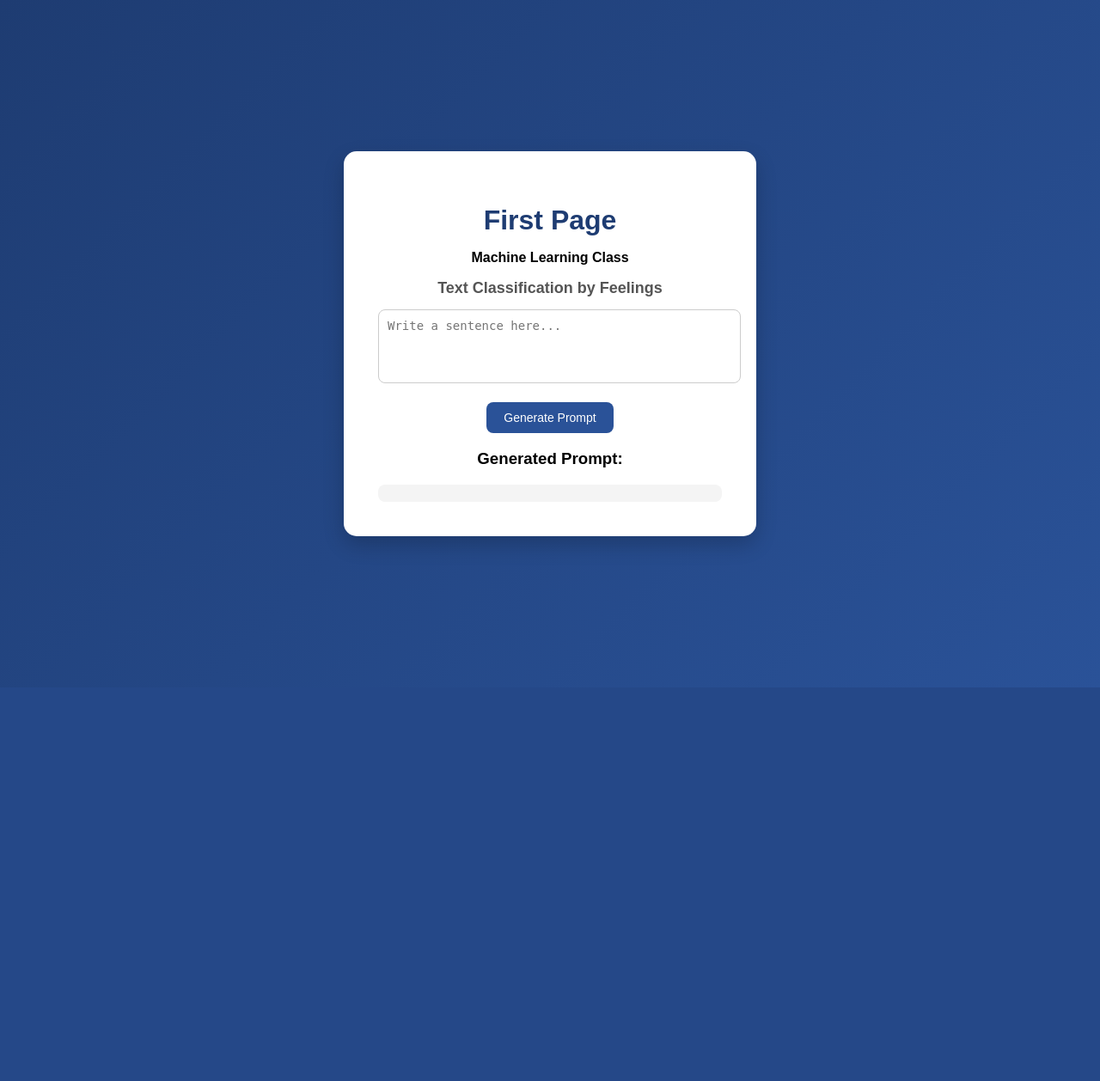
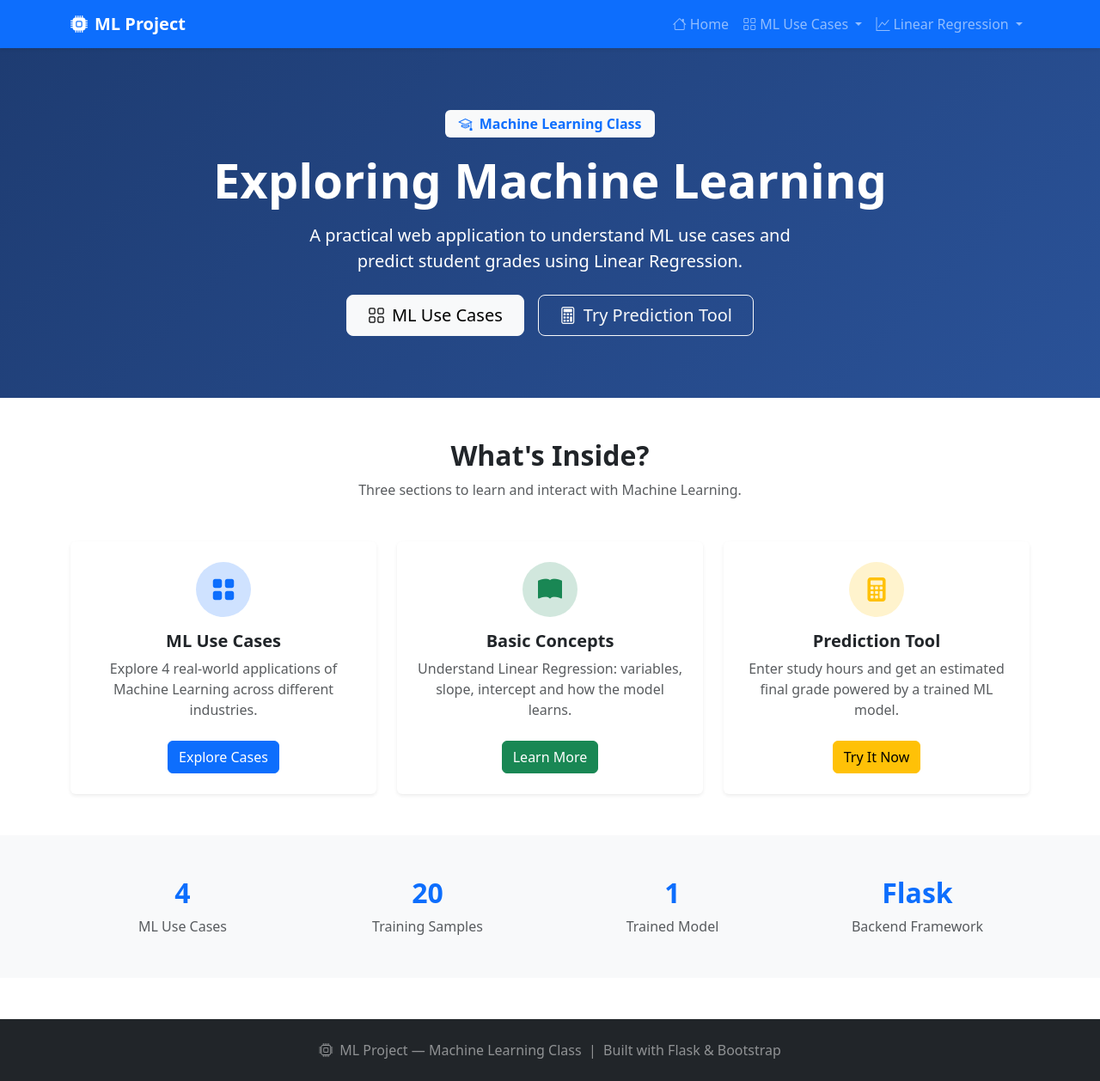
Before and after one commit to YAraNIC/app, a Flask app: template templates/index.html in a window 1280 px wide. Shown: the whole page at 86% size. Before the commit the page ends 800 px from the top, so only its background shows below. Run offline with Flask 3, Linux system fonts and the light colour scheme; the template is opened without the code that fills it, so the values that code supplies are empty.

Commit message:
INICIO COMBINADO
Se realiza subida de casos de ML, menu, y regresion lineal de clase con interfaz

```diff
--- a/LinearRegression.py
+++ b/LinearRegression.py
@@ -17,5 +17,5 @@ model = LinearRegression()
 model.fit(x, y)
 
 def calculateGrade(hours):
-    result = model.predict([[hours]])[0]
+    result = model.predict([[hours]])[0][0]
     return result
--- a/app.py
+++ b/app.py
@@ -1,24 +1,29 @@
-from flask import Flask,render_template, request
+from flask import Flask, render_template, request
 import LinearRegression
 
 app = Flask(__name__)
 
 @app.route('/')
 def home():
-    return  "Hello Flask"
+    return render_template('index.html')
 
-@app.route('/FirstPage')
-def firstPage(name = ''):
-    return render_template('index.html', name = name)
+@app.route('/use-cases')
+def use_cases():
+    return render_template('cases.html')
 
+@app.route('/concepts')
+def concepts():
+    return render_template('concepts.html')
 
-@app.route('/LinearRegression/', methods=["GET","POST"])
-def calculateGrade():
-    calculateResult=None
+@app.route('/predict', methods=["GET", "POST"])
+def predict():
+    result = None
+    hours = None
     if request.method == "POST":
+        hours = float(request.form["hours"])
+        result = LinearRegression.calculateGrade(hours)
+        result = round(float(result), 2)
+    return render_template("predict.html", result=result, hours=hours)
 
-        hours = float(request.form["hours"])
-
-        calculateResult= LinearRegression.calculateGrade(hours)
-
-    return render_template("LinearRegressionGrades.html", result = calculateResult)
+if __name__ == '__main__':
+    app.run(debug=True)
--- /dev/null
+++ b/static/css/styles.css
@@ -0,0 +1,38 @@
+.hero-section {
+    background: linear-gradient(135deg, #1e3c72, #2a5298);
+    min-height: 320px;
+    display: flex;
+    align-items: center;
+}
+
+.card-hover {
+    transition: transform 0.2s ease, box-shadow 0.2s ease;
+}
+
+.card-hover:hover {
+    transform: translateY(-4px);
+    box-shadow: 0 12px 24px rgba(0,0,0,0.1) !important;
+}
+
+.icon-circle {
+    width: 64px;
+    height: 64px;
+    border-radius: 50%;
+    display: flex;
+    align-items: center;
+    justify-content: center;
+}
+
+.footer {
+    margin-top: auto;
+}
+
+.navbar .nav-link.active {
+    font-weight: 600;
+    color: #fff !important;
+}
+
+.form-control:focus {
+    border-color: #ffc107;
+    box-shadow: 0 0 0 0.2rem rgba(255,193,7,0.25);
+}
--- a/templates/index.html
+++ b/templates/index.html
@@ -1,110 +1,101 @@
-<!DOCTYPE html>
-<html lang="en">
-<head>
-    <meta charset="UTF-8">
-    <title>Machine Learning Prompt</title>
-    <meta name="viewport" content="width=device-width, initial-scale=1.0">
+{% extends "layout.html" %}
+{% block title %}Home — ML Project{% endblock %}
 
-    <style>
-        body {
-            font-family: Arial, Helvetica, sans-serif;
-            background: linear-gradient(135deg, #1e3c72, #2a5298);
-            display: flex;
-            justify-content: center;
-            align-items: center;
-            height: 100vh;
-            margin: 0;
-        }
+{% block content %}
 
-        .container {
-            background: white;
-            padding: 40px;
-            border-radius: 15px;
-            box-shadow: 0 10px 25px rgba(0, 0, 0, 0.2);
-            width: 400px;
-            text-align: center;
-        }
+<!-- HERO -->
+<section class="hero-section text-white text-center py-5">
+    <div class="container py-4">
+        <span class="badge bg-light text-primary mb-3 px-3 py-2 fs-6">
+            <i class="bi bi-mortarboard me-1"></i> Machine Learning Class
+        </span>
+        <h1 class="display-4 fw-bold mb-3">Exploring Machine Learning</h1>
+        <p class="lead mb-4 mx-auto" style="max-width:600px;">
+            A practical web application to understand ML use cases and predict student grades using Linear Regression.
+        </p>
+        <div class="d-flex justify-content-center gap-3 flex-wrap">
+            <a href="/use-cases" class="btn btn-light btn-lg px-4">
+                <i class="bi bi-grid me-2"></i>ML Use Cases
+            </a>
+            <a href="/predict" class="btn btn-outline-light btn-lg px-4">
+                <i class="bi bi-calculator me-2"></i>Try Prediction Tool
+            </a>
+        </div>
+    </div>
+</section>
 
-        h1 {
-            color: #1e3c72;
-            margin-bottom: 5px;
-        }
+<!-- CARDS OVERVIEW -->
+<section class="py-5">
+    <div class="container">
+        <h2 class="text-center fw-bold mb-2">What's Inside?</h2>
+        <p class="text-center text-muted mb-5">Three sections to learn and interact with Machine Learning.</p>
+        <div class="row g-4">
 
-        h2 {
-            font-size: 18px;
-            color: #555;
-        }
+            <div class="col-md-4">
+                <div class="card h-100 shadow-sm border-0 card-hover">
+                    <div class="card-body p-4 text-center">
+                        <div class="icon-circle bg-primary-subtle mb-3 mx-auto">
+                            <i class="bi bi-grid-fill text-primary fs-3"></i>
+                        </div>
+                        <h5 class="fw-bold">ML Use Cases</h5>
+                        <p class="text-muted">Explore 4 real-world applications of Machine Learning across different industries.</p>
+                        <a href="/use-cases" class="btn btn-primary mt-2">Explore Cases</a>
+                    </div>
+                </div>
+            </div>
 
-        textarea {
-            width: 100%;
-            padding: 10px;
-            border-radius: 8px;
-            border: 1px solid #ccc;
-            resize: none;
-            font-size: 14px;
-        }
+            <div class="col-md-4">
+                <div class="card h-100 shadow-sm border-0 card-hover">
+                    <div class="card-body p-4 text-center">
+                        <div class="icon-circle bg-success-subtle mb-3 mx-auto">
+                            <i class="bi bi-book-fill text-success fs-3"></i>
+                        </div>
+                        <h5 class="fw-bold">Basic Concepts</h5>
+                        <p class="text-muted">Understand Linear Regression: variables, slope, intercept and how the model learns.</p>
+                        <a href="/concepts" class="btn btn-success mt-2">Learn More</a>
+                    </div>
+                </div>
+            </div>
 
-        textarea:focus {
-            outline: none;
-            border-color: #2a5298;
-        }
+            <div class="col-md-4">
+                <div class="card h-100 shadow-sm border-0 card-hover">
+                    <div class="card-body p-4 text-center">
+                        <div class="icon-circle bg-warning-subtle mb-3 mx-auto">
+                            <i class="bi bi-calculator-fill text-warning fs-3"></i>
+                        </div>
+                        <h5 class="fw-bold">Prediction Tool</h5>
+                        <p class="text-muted">Enter study hours and get an estimated final grade powered by a trained ML model.</p>
+                        <a href="/predict" class="btn btn-warning mt-2">Try It Now</a>
+                    </div>
+                </div>
+            </div>
 
-        button {
-            background-color: #2a5298;
-            color: white;
-            border: none;
-            padding: 10px 20px;
-            border-radius: 8px;
-            cursor: pointer;
-            font-size: 14px;
-            transition: 0.3s ease;
-        }
+        </div>
+    </div>
+</section>
 
-        button:hover {
-            background-color: #1e3c72;
-            transform: scale(1.05);
-        }
+<!-- QUICK STATS -->
+<section class="bg-light py-5">
+    <div class="container">
+        <div class="row text-center g-4">
+            <div class="col-6 col-md-3">
+                <h2 class="fw-bold text-primary">4</h2>
+                <p class="text-muted mb-0">ML Use Cases</p>
+            </div>
+            <div class="col-6 col-md-3">
+                <h2 class="fw-bold text-primary">20</h2>
+                <p class="text-muted mb-0">Training Samples</p>
+            </div>
+            <div class="col-6 col-md-3">
+                <h2 class="fw-bold text-primary">1</h2>
+                <p class="text-muted mb-0">Trained Model</p>
+            </div>
+            <div class="col-6 col-md-3">
+                <h2 class="fw-bold text-primary">Flask</h2>
+                <p class="text-muted mb-0">Backend Framework</p>
+            </div>
+        </div>
+    </div>
+</section>
 
-        #output {
-            margin-top: 15px;
-            background: #f4f4f4;
-            padding: 10px;
-            border-radius: 8px;
-            font-size: 13px;
-            text-align: left;
-            white-space: pre-wrap;
-        }
-    </style>
-</head>
-
-<body>
-
-    <div class="container">
-        <h1>First Page</h1>
-        <p><strong>Machine Learning Class</strong></p>
-
-        <h2>Text Classification by Feelings</h2>
-
-        <textarea id="textInput" rows="4"
-        placeholder="Write a sentence here..."></textarea>
-        <br><br>
-
-        <button onclick="generatePrompt()">Generate Prompt</button>
-
-        <h3>Generated Prompt:</h3>
-        <div id="output"></div>
-    </div>
-
-    <script>
-        function generatePrompt() {
-            let text = document.getElementById("textInput").value;
-
-            let prompt = "Classify the following text as POSITIVE, NEGATIVE, or NEUTRAL:\n\nText: \""
-                        + text + "\"";
-
-            document.getElementById("output").innerText = prompt;
-        }
-    </script>
-
-</body>
-</html>
+{% endblock %}
--- /dev/null
+++ b/templates/layout.html
@@ -0,0 +1,79 @@
+<!DOCTYPE html>
+<html lang="en">
+<head>
+    <meta charset="UTF-8">
+    <meta name="viewport" content="width=device-width, initial-scale=1.0">
+    <title>{% block title %}ML Project{% endblock %}</title>
+
+    <!-- Bootstrap 5 -->
+    <link href="https://cdn.jsdelivr.net/npm/bootstrap@5.3.0/dist/css/bootstrap.min.css" rel="stylesheet">
+    <!-- Bootstrap Icons -->
+    <link href="https://cdn.jsdelivr.net/npm/bootstrap-icons@1.10.5/font/bootstrap-icons.css" rel="stylesheet">
+    <!-- Custom CSS -->
+    <link rel="stylesheet" href="{{ url_for('static', filename='css/styles.css') }}">
+</head>
+<body>
+
+    <!-- NAVBAR -->
+    <nav class="navbar navbar-expand-lg navbar-dark bg-primary shadow-sm sticky-top">
+        <div class="container">
+            <a class="navbar-brand fw-bold" href="/">
+                <i class="bi bi-cpu-fill me-2"></i>ML Project
+            </a>
+            <button class="navbar-toggler" type="button" data-bs-toggle="collapse" data-bs-target="#navbarNav">
+                <span class="navbar-toggler-icon"></span>
+            </button>
+            <div class="collapse navbar-collapse" id="navbarNav">
+                <ul class="navbar-nav ms-auto">
+                    <li class="nav-item">
+                        <a class="nav-link {% if request.path == '/' %}active{% endif %}" href="/">
+                            <i class="bi bi-house me-1"></i>Home
+                        </a>
+                    </li>
+                    <li class="nav-item dropdown">
+                        <a class="nav-link dropdown-toggle {% if '/use-cases' in request.path %}active{% endif %}"
+                           href="#" role="button" data-bs-toggle="dropdown">
+                            <i class="bi bi-grid me-1"></i>ML Use Cases
+                        </a>
+                        <ul class="dropdown-menu">
+                            <li><a class="dropdown-item" href="/use-cases#case1"><i class="bi bi-1-circle me-2"></i>Case 1 — Text Classification</a></li>
+                            <li><a class="dropdown-item" href="/use-cases#case2"><i class="bi bi-2-circle me-2"></i>Case 2 — Image Recognition</a></li>
+                            <li><a class="dropdown-item" href="/use-cases#case3"><i class="bi bi-3-circle me-2"></i>Case 3 — Recommendation</a></li>
+                            <li><a class="dropdown-item" href="/use-cases#case4"><i class="bi bi-4-circle me-2"></i>Case 4 — Fraud Detection</a></li>
+                        </ul>
+                    </li>
+                    <li class="nav-item dropdown">
+                        <a class="nav-link dropdown-toggle {% if '/concepts' in request.path or '/predict' in request.path %}active{% endif %}"
+                           href="#" role="button" data-bs-toggle="dropdown">
+                            <i class="bi bi-graph-up me-1"></i>Linear Regression
+                        </a>
+                        <ul class="dropdown-menu">
+                            <li><a class="dropdown-item" href="/concepts"><i class="bi bi-book me-2"></i>Basic Concepts</a></li>
+                            <li><a class="dropdown-item" href="/predict"><i class="bi bi-calculator me-2"></i>Prediction Tool</a></li>
+                        </ul>
+                    </li>
+                </ul>
+            </div>
+        </div>
+    </nav>
+
+    <!-- MAIN CONTENT -->
+    <main>
+        {% block content %}{% endblock %}
+    </main>
+
+    <!-- FOOTER -->
+    <footer class="footer bg-dark text-white-50 py-4 mt-5">
+        <div class="container text-center">
+            <p class="mb-0">
+                <i class="bi bi-cpu me-1"></i>
+                ML Project — Machine Learning Class &nbsp;|&nbsp;
+                Built with Flask &amp; Bootstrap
+            </p>
+        </div>
+    </footer>
+
+    <!-- Bootstrap JS -->
+    <script src="https://cdn.jsdelivr.net/npm/bootstrap@5.3.0/dist/js/bootstrap.bundle.min.js"></script>
+</body>
+</html>
```
Also changed, not shown: templates/cases.html (added, +121 -0 lines), templates/concepts.html (added, +127 -0 lines), templates/predict.html (added, +108 -0 lines).
